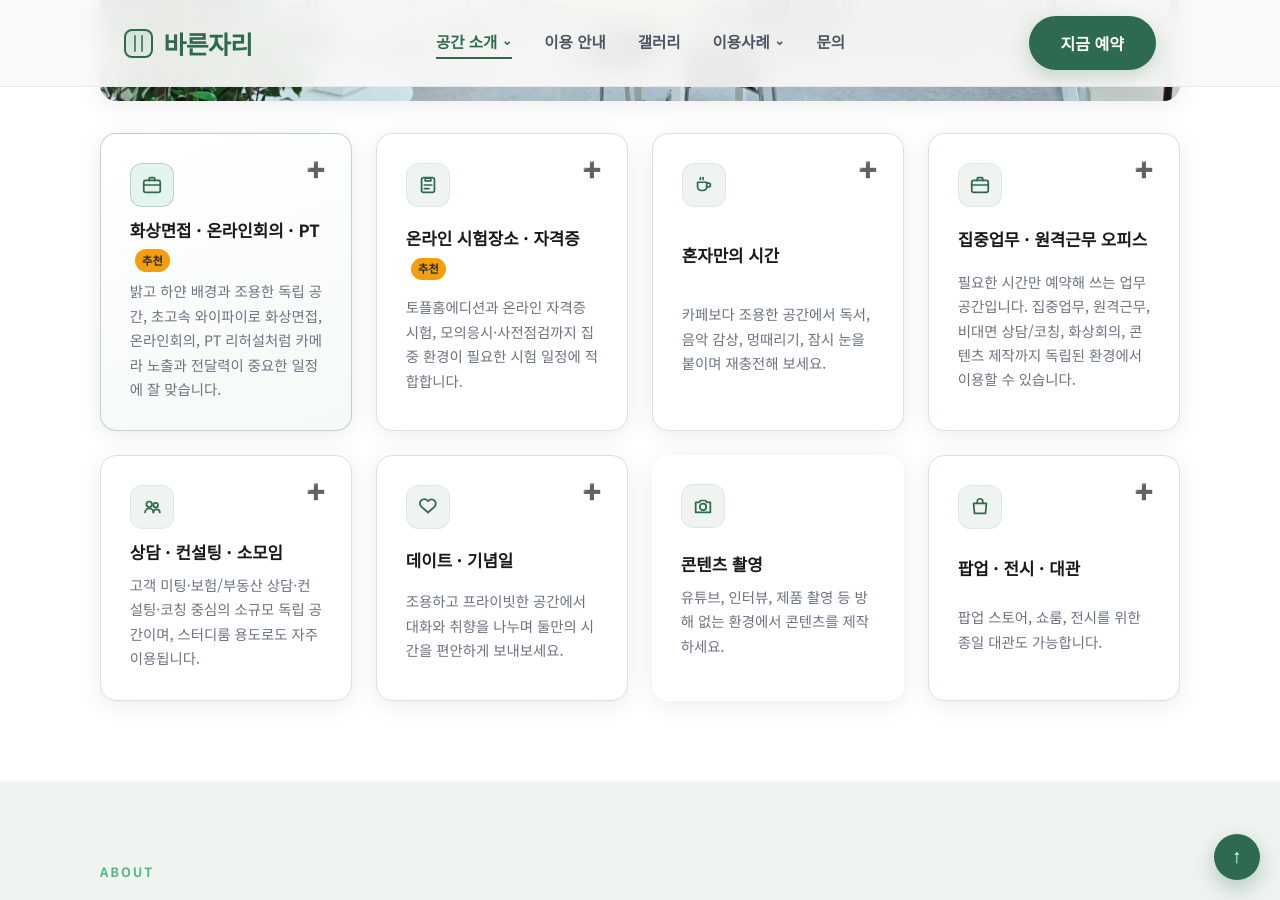
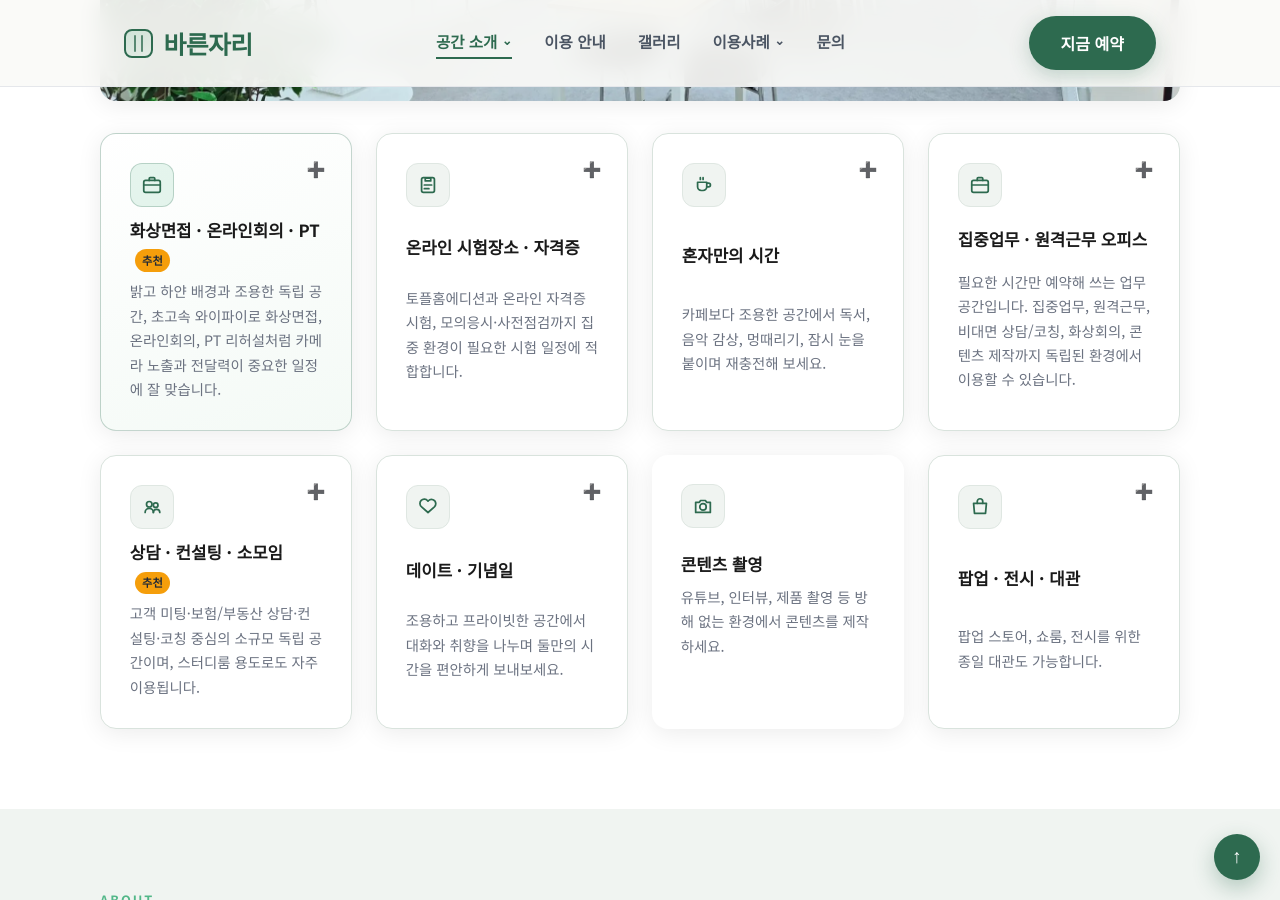
Before and after one commit to bareunspace/blog, a Jekyll site: the page built from index.html, in a window 1280 px wide and 900 px high, scrolled down 1293 px. Built offline with Jekyll 4.4.1, drawn with Linux system fonts in a browser that asks for light colours.

Commit message:
추천 버튼 재배치

```diff
--- a/index.html
+++ b/index.html
@@ -94,7 +94,7 @@
         </div>
         <div class="feature-card feature-toggle" id="onlineExamToggle" role="button" tabindex="0" aria-expanded="false" aria-controls="onlineExamPanel">
           <div class="feature-icon"><svg aria-hidden="true"><use href="#i-clipboard"></use></svg></div>
-          <h3>온라인 시험장소 · 자격증 <span class="feature-priority" aria-label="시험 특화 서비스">추천</span></h3>
+          <h3>온라인 시험장소 · 자격증</h3>
           <p>토플홈에디션과 온라인 자격증 시험, 모의응시·사전점검까지 집중 환경이 필요한 시험 일정에 적합합니다.</p>
           <span class="feature-toggle-hint" aria-hidden="true"></span>
         </div>
@@ -182,7 +182,7 @@
         </div>
         <div class="feature-card feature-toggle" id="consultingMeetupToggle" role="button" tabindex="0" aria-expanded="false" aria-controls="consultingMeetupPanel">
           <div class="feature-icon"><svg aria-hidden="true"><use href="#i-users"></use></svg></div>
-          <h3>상담 · 컨설팅 · 소모임</h3>
+          <h3>상담 · 컨설팅 · 소모임 <span class="feature-priority" aria-label="주력 서비스">추천</span></h3>
           <p>고객 미팅·보험/부동산 상담·컨설팅·코칭 중심의 소규모 독립 공간이며, 스터디룸 용도로도 자주 이용됩니다.</p>
           <span class="feature-toggle-hint" aria-hidden="true"></span>
         </div>
```
